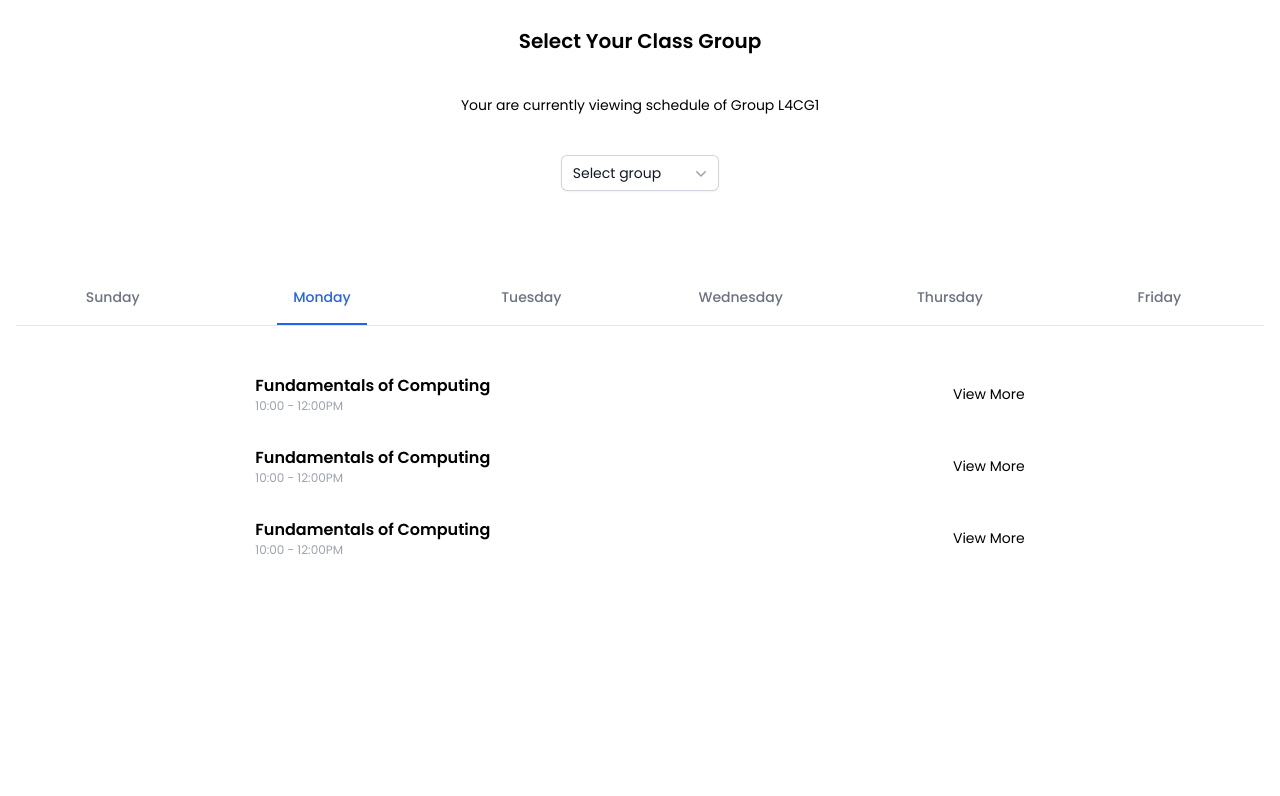
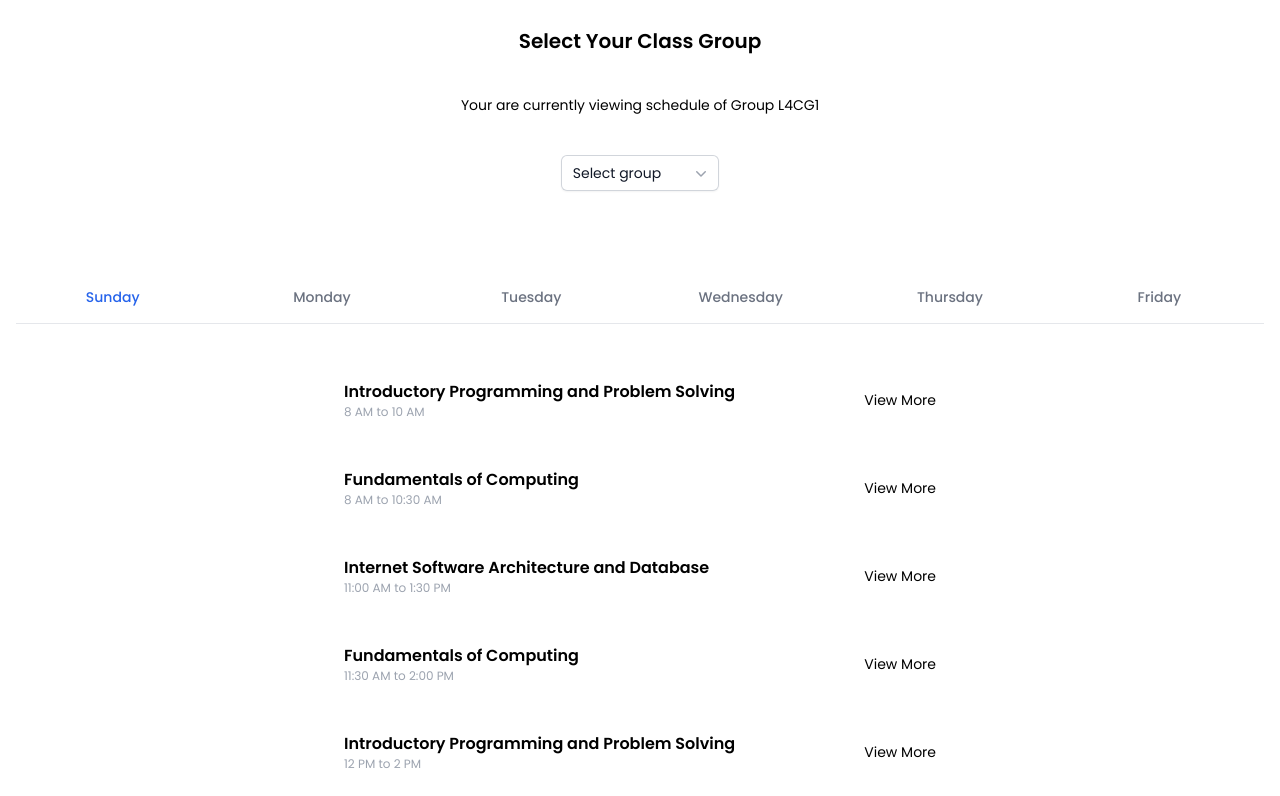
Before and after one commit to BIC-DevSphere/routine, a website with bundled scripts: page index.html in a window 1280 px wide. Both pictures are taken after a click on the button "Sunday". Shown: the part 74-870 px from the top of the page. Before the commit the page ends 800 px from the top, so only its background shows below. Built offline with nearby package versions, Linux system fonts and the light colour scheme.

Commit message:
Made initial functional UI

```diff
--- a/index.html
+++ b/index.html
@@ -69,7 +69,7 @@
         </button>
       </div>
     </nav>
-    <main class="py-2 px-4 flex justify-center flex-col gap-10">
+    <main class="py-2 px-4 flex justify-center flex-col gap-10 bg-white">
       <div class="main-title mt-5 flex flex-col gap-10 items-center">
         <p class="text-xl font-semibold text-center">Select Your Class Group</p>
         <p class="text-sm font-normal">
@@ -158,7 +158,7 @@
           <li class="me-2">
             <button
               href="#"
-              class="inline-block p-4 border-b-2 border-transparent rounded-t-lg hover:text-gray-600 hover:border-gray-300 dark:hover:text-gray-300"
+              class="btn-day inline-block p-4 rounded-t-lg hover:text-gray-600 hover:border-gray-300 dark:hover:text-gray-300"
             >
               Sunday
             </button>
@@ -166,7 +166,7 @@
           <li class="me-2">
             <button
               href="#"
-              class="inline-block p-4 text-blue-600 border-b-2 border-blue-600 rounded-t-lg active dark:text-blue-500 dark:border-blue-500"
+              class="btn-day inline-block p-4 rounded-t-lg dark:text-blue-500 dark:border-blue-500"
               aria-current="page"
             >
               Monday
@@ -175,7 +175,7 @@
           <li class="me-2">
             <button
               href="#"
-              class="inline-block p-4 border-b-2 border-transparent rounded-t-lg hover:text-gray-600 hover:border-gray-300 dark:hover:text-gray-300"
+              class="btn-day inline-block p-4 rounded-t-lg hover:text-gray-600 hover:border-gray-300 dark:hover:text-gray-300"
             >
               Tuesday
             </button>
@@ -183,7 +183,7 @@
           <li class="me-2">
             <button
               href="#"
-              class="inline-block p-4 border-b-2 border-transparent rounded-t-lg hover:text-gray-600 hover:border-gray-300 dark:hover:text-gray-300"
+              class="btn-day inline-block p-4 rounded-t-lg hover:text-gray-600 hover:border-gray-300 dark:hover:text-gray-300"
             >
               Wednesday
             </button>
@@ -191,7 +191,7 @@
           <li class="me-2">
             <button
               href="#"
-              class="inline-block p-4 border-b-2 border-transparent rounded-t-lg hover:text-gray-600 hover:border-gray-300 dark:hover:text-gray-300"
+              class="btn-day inline-block p-4 rounded-t-lg hover:text-gray-600 hover:border-gray-300 dark:hover:text-gray-300"
             >
               Thursday
             </button>
@@ -199,38 +199,23 @@
           <li class="me-2">
             <button
               href="#"
-              class="inline-block p-4 border-b-2 border-transparent rounded-t-lg hover:text-gray-600 hover:border-gray-300 dark:hover:text-gray-300"
+              class="btn-day inline-block p-4 rounded-t-lg hover:text-gray-600 hover:border-gray-300 dark:hover:text-gray-300"
             >
               Friday
             </button>
           </li>
         </ul>
       </div>
-      <div class="classes-wrapper flex flex-col gap-4">
-        <div class="classes-card flex justify-around p-2 items-center">
-          <div class="card-left">
-            <div class="info">
-              <p class="text-sm md:text-base font-semibold">Fundamentals of Computing</p>
-              <p class="text-xs text-gray-400">10:00 - 12:00PM</p>
+      <div class="classes-wrapper flex flex-col gap-4 w-full md:w-3/4 lg:w-1/2 md:m-auto">
+        <div class="classes-card flex justify-between p-4 items-center w-full">
+          <div class="card-left flex-grow flex items-center gap-6">
+            <div class="card-cover">
+              <img
+                src="https://img.freepik.com/free-vector/computer-troubleshooting-concept-illustration_114360-7496.jpg?t=st=1731552894~exp=1731556494~hmac=3a7078b16ed6f5da6d567ded90c1335d41475639666a146e65a0e40b6257c71d&w=826 "
+                alt=""
+                class="w-14 h-12 md:w-16 md:h-14 lg:w-20 lg:h-16 object-cover rounded-lg shadow-lg"
+              />
             </div>
-          </div>
-          <div class="card-right">
-            <a href="" class="hover:text-blue-400 hover:underline text-sm">View More</a>
-          </div>
-        </div>
-        <div class="classes-card flex justify-around p-2 items-center">
-          <div class="card-left">
-            <div class="info">
-              <p class="text-sm md:text-base font-semibold">Fundamentals of Computing</p>
-              <p class="text-xs text-gray-400">10:00 - 12:00PM</p>
-            </div>
-          </div>
-          <div class="card-right">
-            <a href="" class="hover:text-blue-400 hover:underline text-sm">View More</a>
-          </div>
-        </div>
-        <div class="classes-card flex justify-around p-2 items-center">
-          <div class="card-left">
             <div class="info">
               <p class="text-sm md:text-base font-semibold">Fundamentals of Computing</p>
               <p class="text-xs text-gray-400">10:00 - 12:00PM</p>
--- a/src/script/script.js
+++ b/src/script/script.js
@@ -1,3 +1,5 @@
+// const { doc } = require("prettier");
+
 const scheduleData = {
   SUN: [
     {
@@ -198,3 +200,60 @@ document.addEventListener("click", (event) => {
     dropdownMenu.classList.add("opacity-0", "scale-95");
   }
 });
+document.querySelectorAll(".btn-day").forEach((btn) => {
+  let activeClassNames = [
+    "text-blue-600",
+    "border-b-2",
+    "border-blue-600",
+    "dark:text-blue-500",
+    "dark:border-blue-500",
+  ];
+  btn.addEventListener("click", (e) => {
+    // alert("Hey I am ", e.target);
+    document.querySelectorAll(".btn-day").forEach((button) => {
+      button.classList.remove(...activeClassNames);
+    });
+    e.target.classList.add(...activeClassNames);
+    let selectedButton = e.target.textContent.trim().slice(0, 3).toUpperCase();
+    fetchSchedule(selectedButton);
+  });
+});
+function fetchSchedule(selectedButton) {
+  let classContainer = document.querySelector(".classes-wrapper");
+  let req = Object.entries(scheduleData).forEach(([day, data]) => {
+    // let requiredData = day = selectedButton;
+    // console.log(requiredData);
+    if (day == selectedButton) {
+      document.querySelector(".classes-wrapper").innerHTML = "";
+      data.forEach((dat) => {
+        let newData = document.createElement("div");
+        // newData.classList.add("classes-card","flex","justify-around,`p-2`,`items-center`);
+        newData.classList.add(
+          "classes-card",
+          "flex",
+          "justify-between",
+          "p-2",
+          "items-center",
+          "w-full",
+          "p-4"
+        );
+        newData.innerHTML = `
+                    <div class="card-left flex-grow">
+            <div class="info">
+              <p class="text-sm md:text-base font-semibold">${dat["Module Title"]}</p>
+              <p class="text-xs text-gray-400">${dat.Time}</p>
+            </div>
+          </div>
+          <div class="card-right">
+            <a href="" class="hover:text-blue-400 hover:underline text-sm">View More</a>
+          </div>
+        `;
+        classContainer.appendChild(newData);
+        // console.log(dat);
+      });
+    }
+
+    // document.querySelector(".classes-wrapper").innerHTML = req[0][1][0].Room;
+  });
+  // console.log(req);
+}
```
